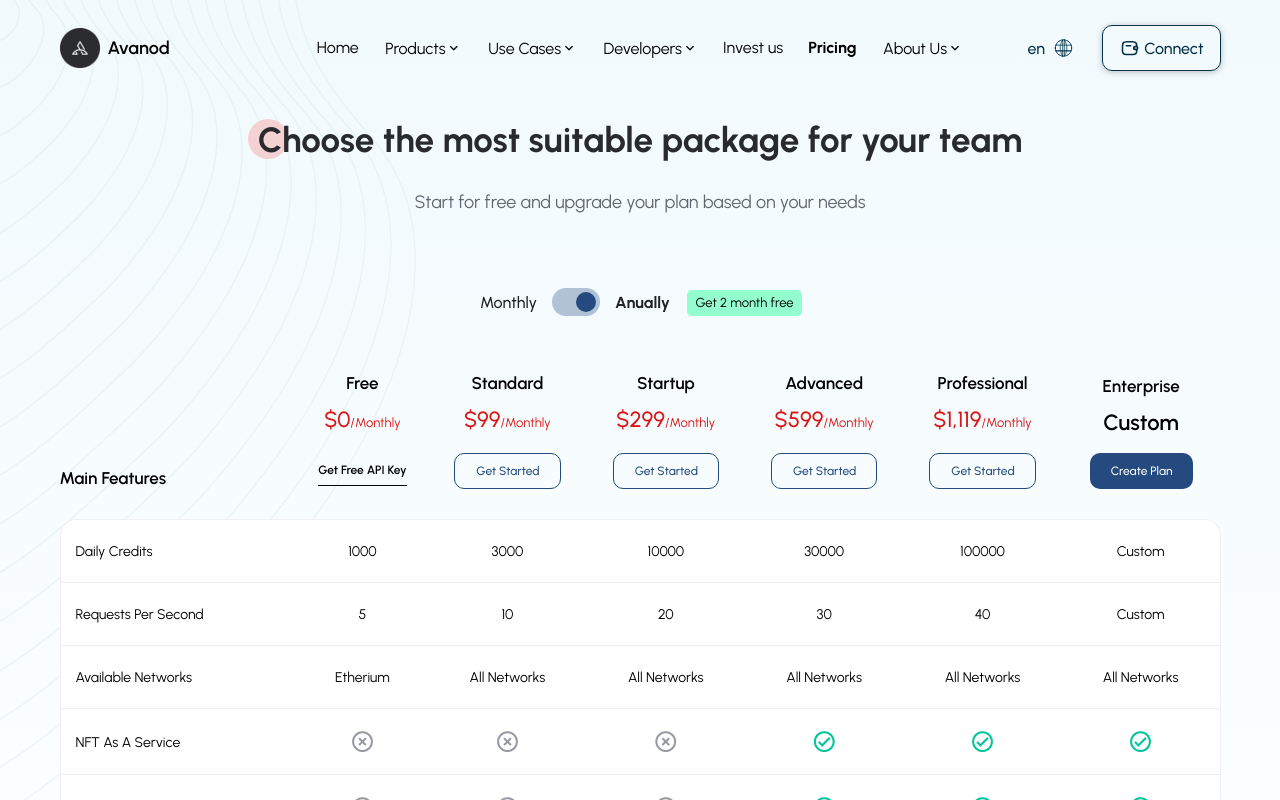
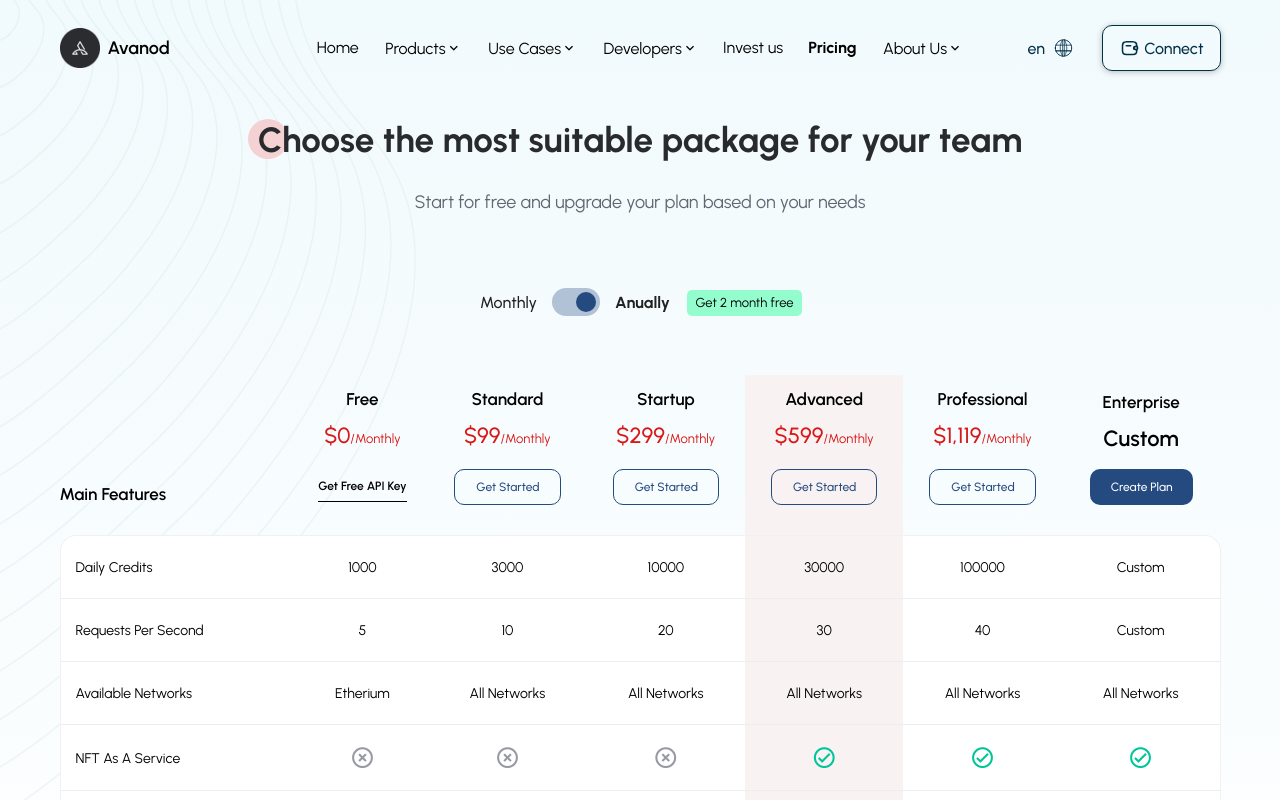
Before and after one commit to BlackBoot-io/Site, a Nuxt app: page /pricing in a window 1280 px wide. Shown: the top 800 px of the page. Built offline with nearby package versions, Linux system fonts and the light colour scheme.

Commit message:
Add selected Style

```diff
--- a/pages/invest-us.vue
+++ b/pages/invest-us.vue
@@ -65,7 +65,6 @@ export default {
 
 .t-image {
   float: right;
-  margin-top: 35px;
 }
 
 </style>
--- a/pages/pricing.vue
+++ b/pages/pricing.vue
@@ -23,7 +23,8 @@
             <template v-slot:default>
               <thead>
                 <tr>
-                  <th v-for="(item, index) in headers" :key="index" :class="{ 'text-center': index > 0 }">
+                  <th v-for="(item, index) in headers" :key="index"
+                    :class="{ 'text-center': index > 0, 'selected': item.text == 'advanced' }">
                     <span class="col-head">
                       {{ item.text }}
                     </span>
@@ -47,7 +48,8 @@
               </thead>
               <tbody>
                 <tr v-for="cell in cells" :key="cell.name">
-                  <td v-for="(item, index) in cell" :key="index" :class="index == 'name' ? 'text-left' : 'text-center'">
+                  <td v-for="(item, index) in cell" :key="index"
+                    :class="[(index == 'name' ? 'text-left' : 'text-center'), (index == 'advanced' ? 'selected' : 'not-selected')]">
                     <v-icon v-html="getData(item)" :color="getColor(item)" :size="getSize(item)">
                     </v-icon>
                   </td>
@@ -225,9 +227,13 @@ export default {
       tr {
         th {
           border: none !important;
-          padding: 0 0 30px 0 !important;
+          padding: 16px 0 30px 0 !important;
           text-transform: capitalize;
           vertical-align: bottom;
+
+          &.selected {
+            background-color: #f9f2f2;
+          }
 
           .col-head {
             font-weight: 600;
@@ -264,6 +270,10 @@ export default {
       tr {
         td {
           background: $cw  !important;
+
+          &.selected {
+            background-color: #f9f2f2 !important;
+          }
         }
 
         &:first-child {
```
